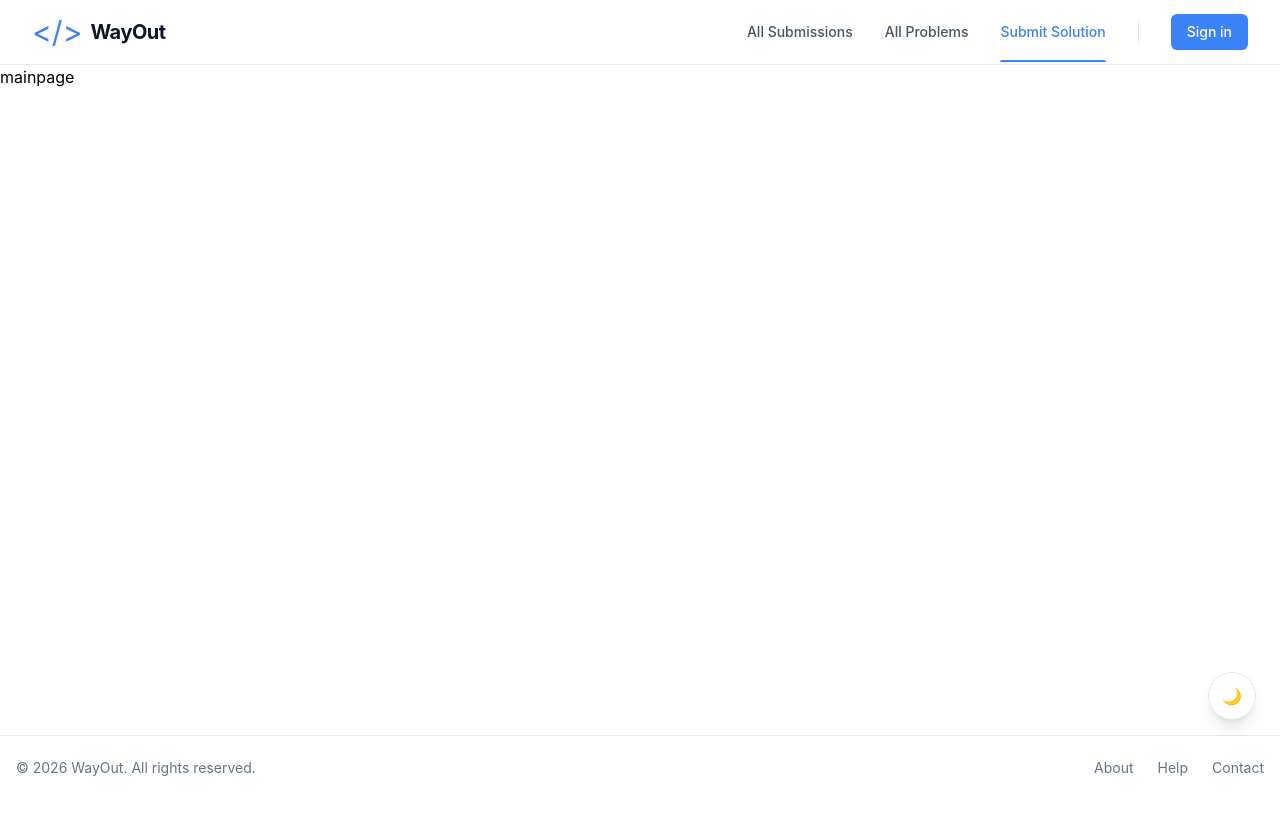
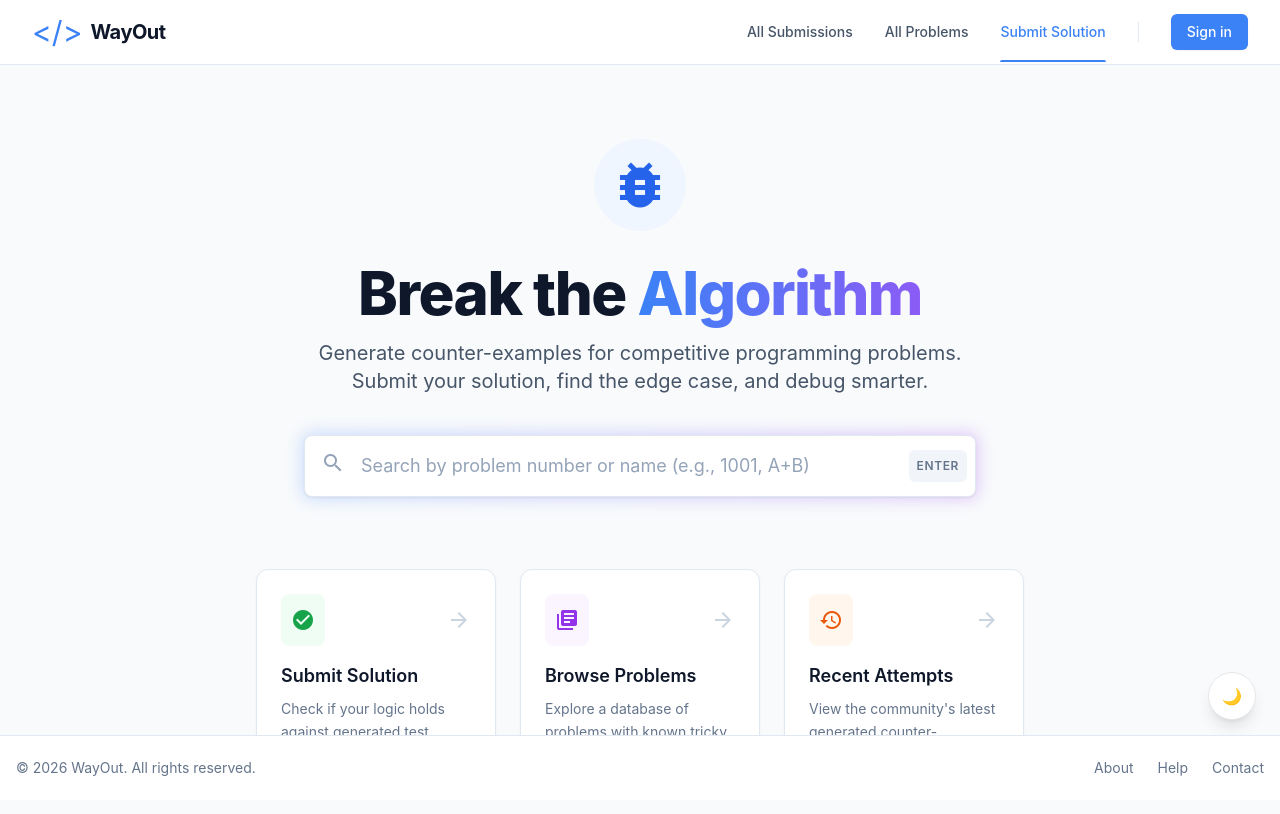
Before and after one commit to team-dopamine/wayout-web, a React (Create React App) app: page / in a window 1280 px wide. Shown: the top 814 px of the page. Built offline with nearby package versions, Linux system fonts and the light colour scheme.

Commit message:
feat: 메인 페이지 UI 구현 및 컴포넌트 구조화

```diff
--- /dev/null
+++ b/src/components/main/BackgroundBlobs.tsx
@@ -0,0 +1,13 @@
+export default function BackgroundBlobs() {
+  return (
+    <>
+      {/* 상단 왼쪽 파란색 Blob */}
+      <div className="absolute left-[10%] top-[10%] -z-10 h-[500px] w-[500px] animate-pulse rounded-full bg-blue-400/5 blur-[100px] dark:bg-blue-500/10" />
+      {/* 하단 오른쪽 보라색 Blob */}
+      <div
+        className="absolute bottom-[10%] right-[10%] -z-10 h-[500px] w-[500px] animate-pulse rounded-full bg-purple-400/5 blur-[100px] dark:bg-purple-500/10"
+        style={{ animationDelay: '1s' }}
+      />
+    </>
+  );
+}
--- /dev/null
+++ b/src/components/main/FeatureCard.tsx
@@ -0,0 +1,35 @@
+type FeatureCardProps = {
+  icon: string;
+  iconWrapClassName: string;
+  title: string;
+  description: string;
+  href: string;
+};
+
+export default function FeatureCard({
+  icon,
+  iconWrapClassName,
+  title,
+  description,
+  href,
+}: FeatureCardProps) {
+  return (
+    <a
+      className="group block rounded-xl border border-slate-200 bg-white p-6 shadow-sm transition-all duration-200 hover:border-blue-500 hover:shadow-lg dark:border-slate-700 dark:bg-slate-800 dark:hover:border-blue-400"
+      href={href}
+    >
+      <div className="mb-4 flex items-center justify-between">
+        <div className={`rounded-lg p-2.5 ${iconWrapClassName}`}>
+          <span className="material-icons block text-2xl">{icon}</span>
+        </div>
+
+        <span className="material-icons text-slate-300 transition-colors group-hover:text-blue-500">
+          arrow_forward
+        </span>
+      </div>
+
+      <h3 className="mb-2 text-lg font-semibold text-slate-900 dark:text-white">{title}</h3>
+      <p className="text-sm leading-relaxed text-slate-500 dark:text-slate-400">{description}</p>
+    </a>
+  );
+}
--- /dev/null
+++ b/src/components/main/HeroSection.tsx
@@ -0,0 +1,23 @@
+export default function HeroSection() {
+  return (
+    <div className="space-y-4">
+      {/* 상단 아이콘 박스 */}
+      <div className="mb-4 inline-flex items-center justify-center rounded-full bg-blue-50 p-4 dark:bg-blue-900/30">
+        <span className="material-icons text-5xl text-blue-600 dark:text-blue-400 md:text-6xl">
+          bug_report
+        </span>
+      </div>
+
+      {/* 메인 타이틀: 그라데이션 텍스트 포함 */}
+      <h1 className="text-4xl font-extrabold tracking-tight text-slate-900 dark:text-white md:text-6xl">
+        Break the <span className="gradient-text">Algorithm</span>
+      </h1>
+
+      {/* 설명 문구 */}
+      <p className="mx-auto max-w-2xl text-lg text-slate-600 dark:text-slate-400 md:text-xl">
+        Generate counter-examples for competitive programming problems. Submit your solution, find
+        the edge case, and debug smarter.
+      </p>
+    </div>
+  );
+}
--- /dev/null
+++ b/src/components/main/SearchBar.tsx
@@ -0,0 +1,25 @@
+export default function SearchBar() {
+  return (
+    <div className="group relative mx-auto w-full max-w-2xl">
+      <div className="absolute -inset-0.5 rounded-lg bg-gradient-to-r from-blue-500 to-purple-600 opacity-25 blur transition duration-200 group-hover:opacity-50" />
+      <div className="relative flex items-center overflow-hidden rounded-lg border border-slate-200 bg-white shadow-sm dark:border-slate-800 dark:bg-slate-900">
+        <div className="pl-4 text-slate-400 dark:text-slate-500">
+          <span className="material-icons">search</span>
+        </div>
+        <input
+          className="w-full border-none bg-transparent px-4 py-4 text-lg text-slate-900 placeholder-slate-400 outline-none focus:ring-0 dark:text-white dark:placeholder-slate-500"
+          placeholder="Search by problem number or name (e.g., 1001, A+B)"
+          type="text"
+        />
+        <div className="hidden pr-2 sm:block">
+          <button
+            type="button"
+            className="rounded-md bg-slate-100 p-2 text-xs font-semibold uppercase tracking-wider text-slate-500 hover:bg-slate-200 dark:bg-slate-800 dark:text-slate-400 dark:hover:bg-slate-700"
+          >
+            Enter
+          </button>
+        </div>
+      </div>
+    </div>
+  );
+}
--- a/src/pages/MainPage.tsx
+++ b/src/pages/MainPage.tsx
@@ -1,5 +1,52 @@
-const MainPage = () => {
-  return <div>mainpage</div>;
-};
+import FeatureCard from '@/components/main/FeatureCard';
+import BackgroundBlobs from '@/components/main/BackgroundBlobs';
+import HeroSection from '@/components/main/HeroSection';
+import SearchBar from '@/components/main/SearchBar';
 
-export default MainPage;
+const FEATURES = [
+  {
+    icon: 'check_circle',
+    iconWrapClassName: 'bg-green-50 text-green-600 dark:bg-green-900/30 dark:text-green-400',
+    title: 'Submit Solution',
+    description: 'Check if your logic holds against generated test cases.',
+    href: '/counter-example',
+  },
+  {
+    icon: 'library_books',
+    iconWrapClassName: 'bg-purple-50 text-purple-600 dark:bg-purple-900/30 dark:text-purple-400',
+    title: 'Browse Problems',
+    description: 'Explore a database of problems with known tricky cases.',
+    href: '#',
+  },
+  {
+    icon: 'history',
+    iconWrapClassName: 'bg-orange-50 text-orange-600 dark:bg-orange-900/30 dark:text-orange-400',
+    title: 'Recent Attempts',
+    description: "View the community's latest generated counter-examples.",
+    href: '#',
+  },
+];
+
+export default function MainPage() {
+  return (
+    <section className="relative flex min-h-screen flex-col items-center justify-center overflow-hidden bg-slate-50 px-4 py-12 transition-colors duration-500 dark:bg-slate-950 sm:px-6 lg:px-8">
+      {/* 배경 효과 */}
+      <BackgroundBlobs />
+
+      <div className="relative z-10 w-full max-w-3xl space-y-10 text-center">
+        {/* 제목 및 설명 섹션 */}
+        <HeroSection />
+
+        {/* 검색바 */}
+        <SearchBar />
+
+        {/* 하단 카드 섹션 */}
+        <div className="mx-auto grid max-w-4xl grid-cols-1 gap-6 pt-8 text-left md:grid-cols-3">
+          {FEATURES.map((feature, idx) => (
+            <FeatureCard key={idx} {...feature} />
+          ))}
+        </div>
+      </div>
+    </section>
+  );
+}
```
